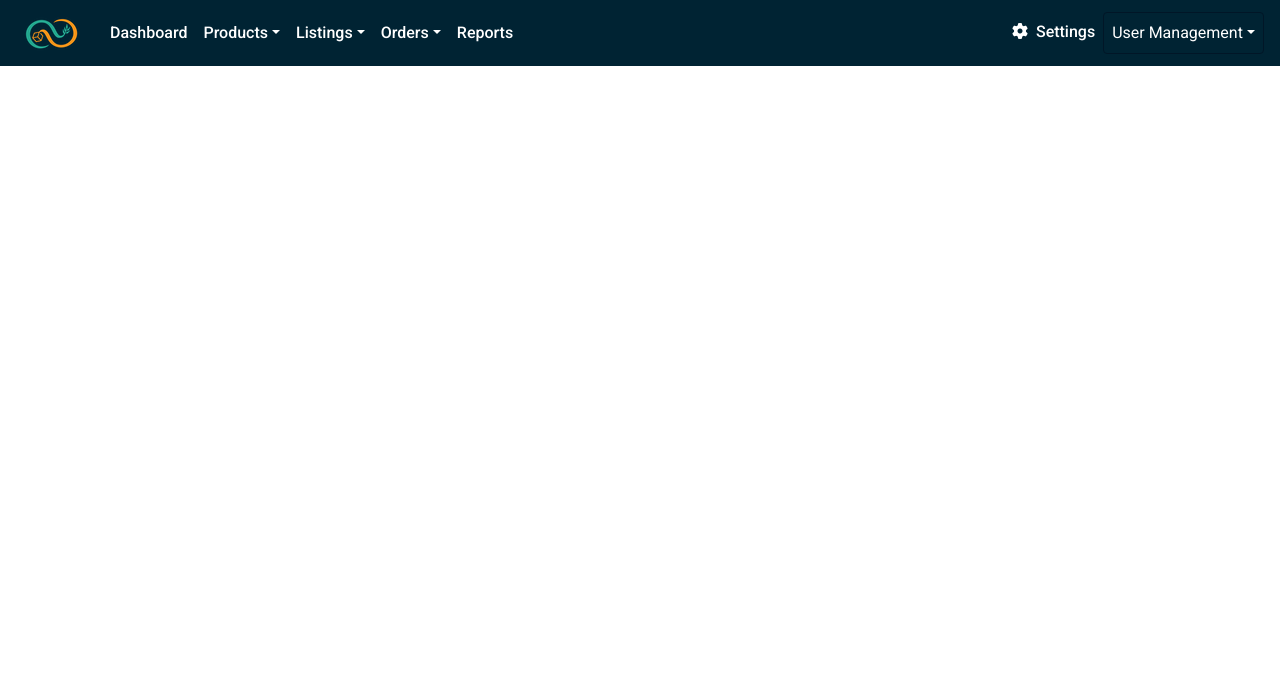
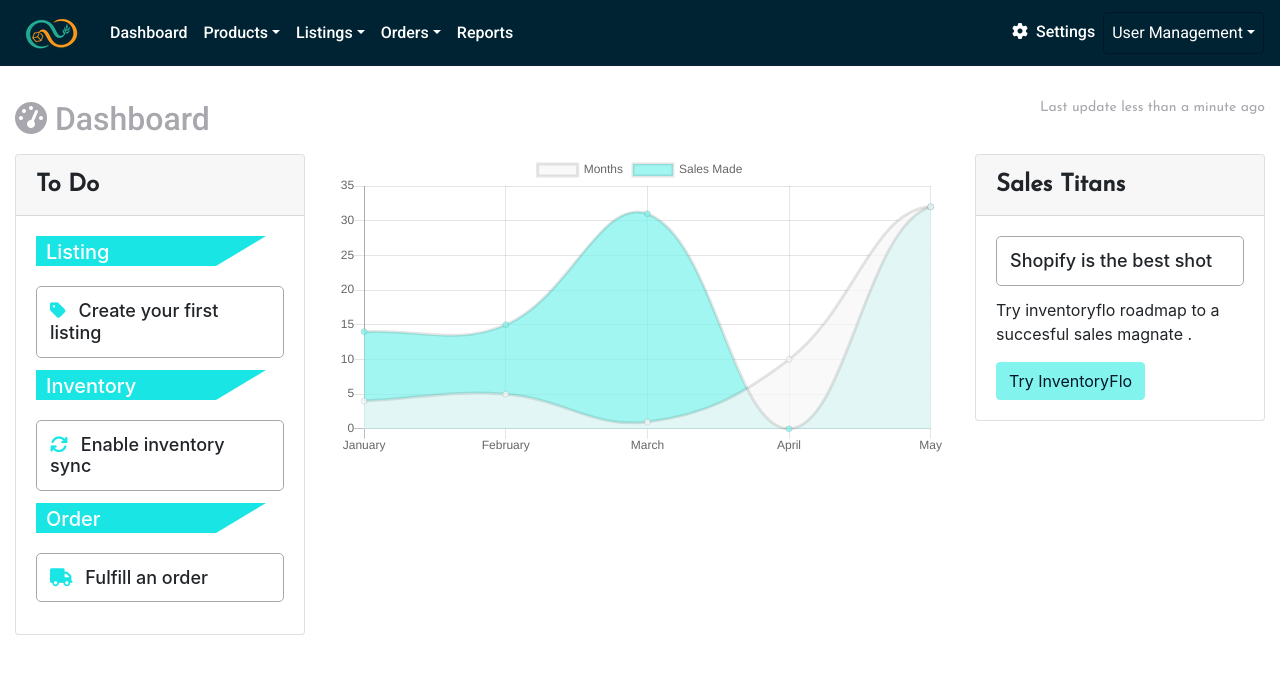
Before and after one commit to herbal-goodness/inventoryflo-client, a React app: page / in a window 1280 px wide. Built offline with nearby package versions, Linux system fonts and the light colour scheme; no server answers.

Commit message:
adds dashboard Sales widget

```diff
--- a/package.json
+++ b/package.json
@@ -8,9 +8,11 @@
     "@testing-library/user-event": "^7.2.1",
     "axios": "^0.19.2",
     "bootstrap": "^4.4.1",
+    "chart.js": "^2.9.3",
     "jquery": "^3.5.1",
     "popper.js": "^1.16.1",
     "react": "^16.13.1",
+    "react-chartjs-2": "^2.9.0",
     "react-dom": "^16.13.1",
     "react-redux": "^7.2.0",
     "react-router-dom": "^5.1.2",
--- a/src/Inventoryflo.js
+++ b/src/Inventoryflo.js
@@ -8,7 +8,7 @@ function Inventoryflo() {
 		<Router>
 			<div className="App">
 				<Navbar />
-				<Route exact path="/dashboard" component={Dashboard} />
+				<Route exact path="/" component={Dashboard} />
 			</div>
 		</Router>
 	);
--- /dev/null
+++ b/src/components/charts/SalesChart.js
@@ -0,0 +1,36 @@
+import React, { Component } from "react";
+import { Line } from "react-chartjs-2";
+
+export class SalesChart extends Component {
+	state = {
+		data: {
+			labels: ["January", "February", "March", "April", "May"],
+			datasets: [
+				{
+					label: "Months",
+					backgroundColor: "rgba(247,247,247,0.75)",
+					data: [4, 5, 1, 10, 32, 12, 34],
+				},
+				{
+					label: "Sales Made",
+					backgroundColor: "rgba(131, 243, 237,0.75)",
+					data: [14, 15, 31, 0, 32, 12, 4],
+				},
+			],
+		},
+	};
+	render() {
+		return (
+			<div className="chart-container">
+				<Line
+					options={{
+						responsive: true,
+					}}
+					data={this.state.data}
+				/>
+			</div>
+		);
+	}
+}
+
+export default SalesChart;
--- a/src/components/dashboard/Dashboard.js
+++ b/src/components/dashboard/Dashboard.js
@@ -1,6 +1,7 @@
 import React, { Component } from "react";
 import PropTypes from "prop-types";
 import { Link } from "react-router-dom";
+import SalesChart from "../charts/SalesChart";
 
 export class Dashboard extends Component {
 	render() {
@@ -71,8 +72,23 @@ export class Dashboard extends Component {
 							</div>
 						</div>
 					</div>
-					<div className="col-md-6"></div>
-					<div className="col-md-3"></div>
+					<div className="col-md-6">
+						<SalesChart />
+					</div>
+					<div className="col-md-3">
+						<div class="card">
+							<div class="card-header">Sales Titans</div>
+							<div class="card-body">
+								<h5 class="card-title">Shopify is the best shot</h5>
+								<p class="card-text">
+									Try inventoryflo roadmap to a succesful sales magnate .
+								</p>
+								<Link to="" class="btn btn-primary">
+									Try InventoryFlo
+								</Link>
+							</div>
+						</div>
+					</div>
 				</div>
 			</div>
 		);
--- a/src/components/layout/Navbar.js
+++ b/src/components/layout/Navbar.js
@@ -37,8 +37,8 @@ class Navbar extends Component {
 							<li className="nav-item">
 								<Link
 									className="nav-link"
-									style={isActive(history, "/dashboard")}
-									to="/dashboard">
+									style={isActive(history, "/")}
+									to="/">
 									Dashboard
 								</Link>
 							</li>
--- a/src/index.css
+++ b/src/index.css
@@ -29,6 +29,7 @@
 	--deep-blue: #002333;
 	--light-green: #00e677;
 	--transparentGray: #f8f9fa;
+	--grayBackground: #f7f7f7;
 	/* FONTS */
 	--roboto: "Roboto", sans-serif;
 	--josefin: "Josefin Sans", sans-serif;
@@ -321,6 +322,11 @@ h5 a {
 	font-family: var(--josefin);
 	font-size: 14px;
 }
+.card-header {
+	font-size: 24px;
+	font-family: var(--josefin);
+	font-weight: 700;
+}
 .title {
 	background: var(--transparentGreen);
 	width: 180px;
@@ -395,3 +401,11 @@ h5 a {
 	margin-left: 72%;
 	transition: 0.5s;
 }
+
+/* Charts */
+/* Sales Chart */
+.chart-container {
+	position: relative;
+	width: 600;
+	height: 550;
+}
```
Also changed, not shown: src/Inventoryflo.test.js (+5 -5 lines), 1 other file.
